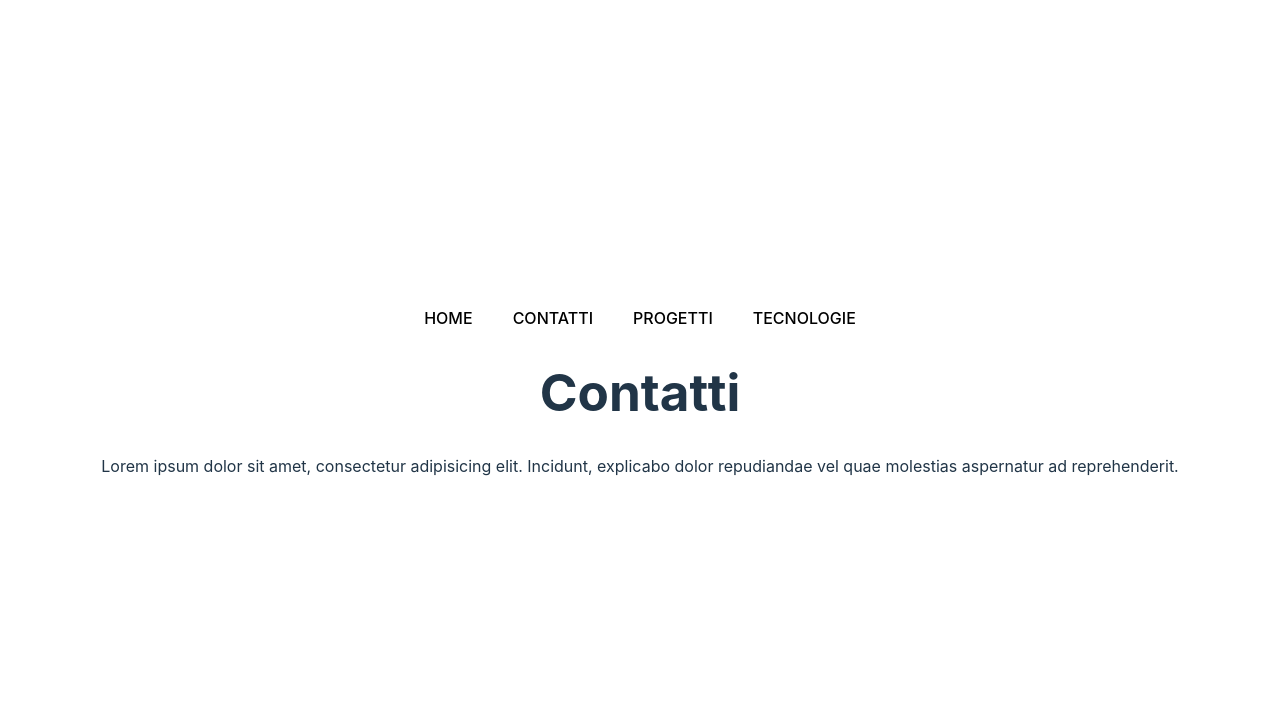
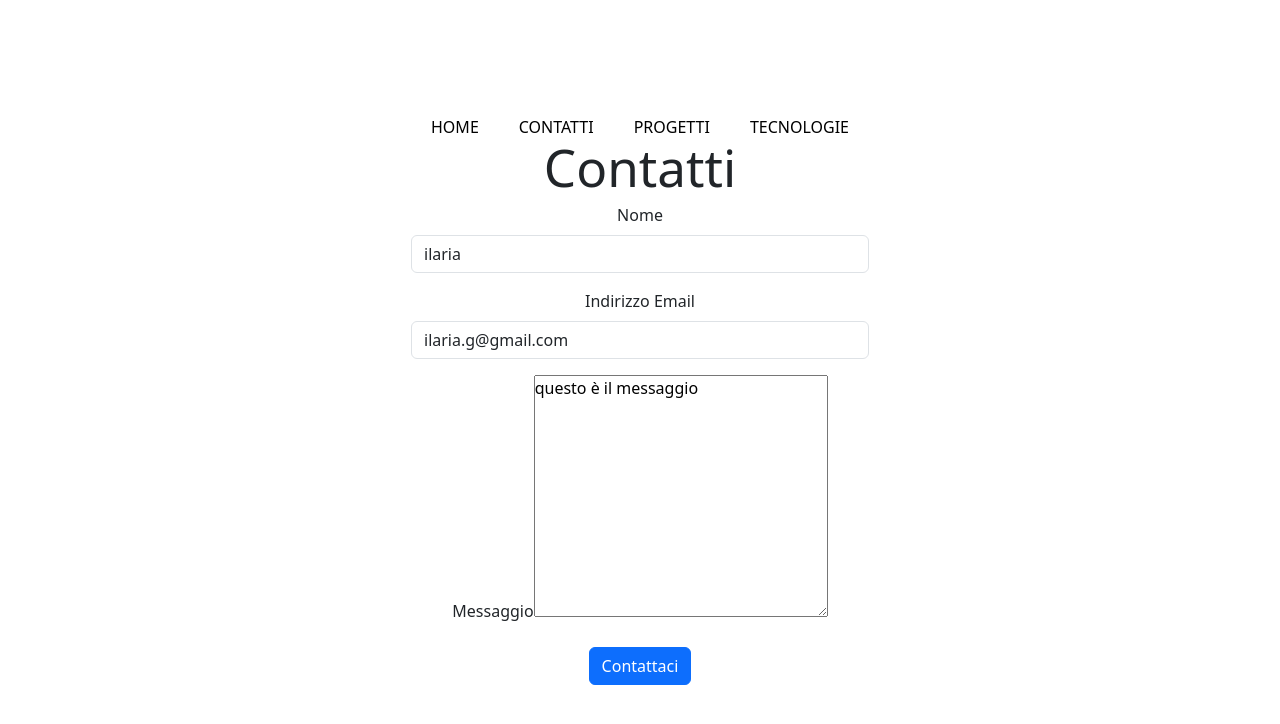
Before and after one commit to IlariaGuarnieri/vite-boolfolio, a Vue app: page /contatti in a window 1280 px wide. Shown: the top 724 px of the page. Built offline with nearby package versions, Linux system fonts and the light colour scheme.

Commit message:
[add]loader

```diff
--- a/package.json
+++ b/package.json
@@ -10,6 +10,8 @@
   },
   "dependencies": {
     "axios": "^1.7.2",
+    "bootstrap": "^5.3.3",
+    "bootstrap-vue": "^2.23.1",
     "vue": "^3.4.21",
     "vue-router": "^4.3.2"
   },
--- a/src/main.js
+++ b/src/main.js
@@ -1,4 +1,5 @@
 import './assets/scss/main.scss'
+import "bootstrap/dist/css/bootstrap.css";
 import {router} from './router'
 
 import { createApp } from 'vue'
--- a/src/pages/Contacts.vue
+++ b/src/pages/Contacts.vue
@@ -1,16 +1,68 @@
 <script>
+import axios from 'axios';
+import { store } from '../data/store';
 export default {
-  name:'Contatti'
+  name: 'Contatti',
+  data() {
+    return {
+      name: 'ilaria',
+      email: 'ilaria.g@gmail.com',
+      message: 'questo è il messaggio',
+      sending: false,
+      sent: false,
+    }
+  },
+  methods: {
+    sendEmail() {
+
+      this.sending = true;
+      const data = {
+        name: this.name,
+        email: this.email,
+        message: this.message
+      }
+      // console.log(data);
+      axios.post(store.apiUrl + 'send-email', data)  //concateno endpoint e poi oggetto data
+        .then(result => {
+          this.sending = false;
+          console.log(result.data);
+          this.sent= result.data.success;
+        })
+        .catch(err => {
+          this.sending = false;
+          console.log(err.message);
+        })
+
+      console.log(data)
+
+    }
+  }
 }
 </script>
 
 <template>
   <div>
     <h1>Contatti</h1>
-    <p>Lorem ipsum dolor sit amet, consectetur adipisicing elit. Incidunt, explicabo dolor repudiandae vel quae molestias aspernatur ad reprehenderit.</p>
+    <div v-if="!sending">
+      <form v-if="!sent" @submit.prevent="sendEmail">
+        <div class="mb-3">
+          <label for="name" class="form-label">Nome</label>
+          <input v-model="name" type="text" class="form-control" id="name" />
+        </div>
+        <div class="mb-3">
+          <label for="email" class="form-label">Indirizzo Email</label>
+          <input v-model="email" type="email" class="form-control" id="email" aria-describedby="emailHelp" />
+        </div>
+        <div class="mb-3">
+          <label for="message" class="form-label">Messaggio</label>
+          <textarea v-model="message" name="message" id="message" cols="30" rows="10"></textarea>
+        </div>
+        <button type="submit" class="btn btn-primary">Contattaci</button>
+      </form>
+      <h3 v-else>email inviata correttamente</h3>
+    </div>
+    <p v-else>Loading...</p>
   </div>
 </template>
 
-<style lang="scss" scoped>
-
-</style>
+<style lang="scss" scoped></style>
```
Also changed, not shown: 1 other file (tests, documents, lock files or other folders).
